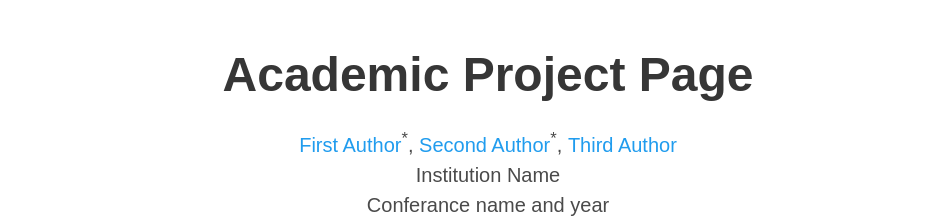
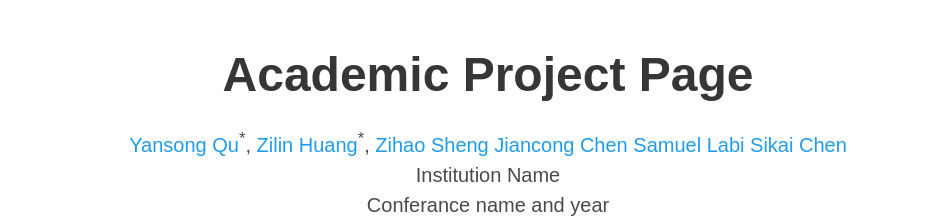
Before and after one commit to ys-qu/vlsafe-website, a plain HTML site: page index.html in a window 1280 px wide. Shown: the top 224 px of the page, without its empty margins (152-1095 px from the left). Drawn offline with nearby package versions, Linux system fonts and the light colour scheme; some icons are missing; a web font is replaced by a local one.

Commit message:
Update index.html

```diff
--- a/index.html
+++ b/index.html
@@ -56,11 +56,20 @@
             <div class="is-size-5 publication-authors">
               <!-- Paper authors -->
               <span class="author-block">
-                <a href="FIRST AUTHOR PERSONAL LINK" target="_blank">First Author</a><sup>*</sup>,</span>
+                <a href="FIRST AUTHOR PERSONAL LINK" target="_blank">Yansong Qu</a><sup>*</sup>,</span>
                 <span class="author-block">
-                  <a href="SECOND AUTHOR PERSONAL LINK" target="_blank">Second Author</a><sup>*</sup>,</span>
+                  <a href="SECOND AUTHOR PERSONAL LINK" target="_blank">Zilin Huang</a><sup>*</sup>,</span>
                   <span class="author-block">
-                    <a href="THIRD AUTHOR PERSONAL LINK" target="_blank">Third Author</a>
+                    <a href="THIRD AUTHOR PERSONAL LINK" target="_blank">Zihao Sheng</a>
+                  </span>
+                  <span class="author-block">
+                    <a href="FOURTH AUTHOR PERSONAL LINK" target="_blank">Jiancong Chen</a>
+                  </span>
+                  <span class="author-block">
+                    <a href="FOURTH AUTHOR PERSONAL LINK" target="_blank">Samuel Labi</a>
+                  </span>
+                  <span class="author-block">
+                    <a href="FOURTH AUTHOR PERSONAL LINK" target="_blank">Sikai Chen</a>
                   </span>
                   </div>
 
```
